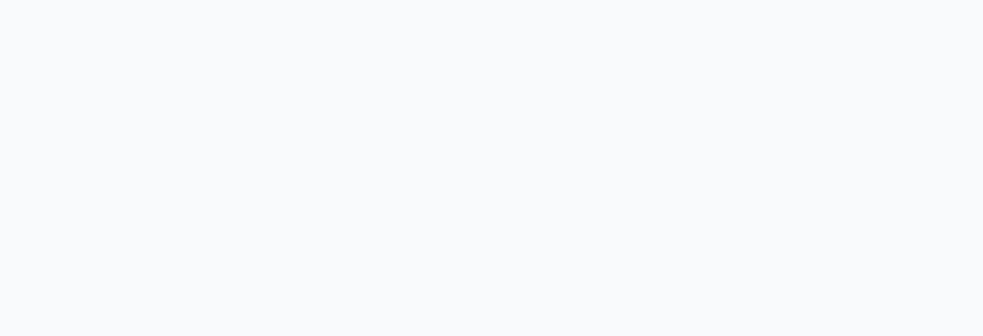
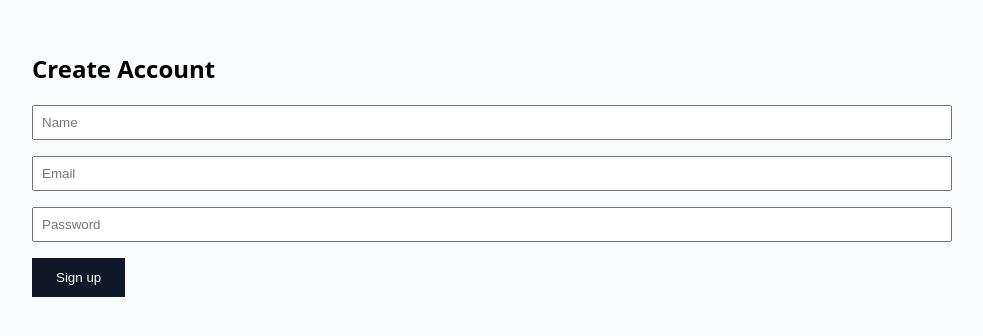
Before and after one commit to Mohd-Inzamam/ATS-Job-Tracker, a React (Vite) app in the folder client/: page /signup in a window 1280 px wide. Before the commit this address had no page. Shown: the top 336 px of the page, without its empty margins (158-1141 px from the left). Built offline with nearby package versions, Linux system fonts and the light colour scheme.

Commit message:
Build Login and Signup Form. AuthContext and Protected routes setted up.

```diff
--- a/client/src/App.jsx
+++ b/client/src/App.jsx
@@ -2,6 +2,11 @@ import { Routes, Route } from "react-router-dom";
 import Landing from "./pages/Landing";
 import ATSUpload from "./pages/ATSUpload";
 import ATSResult from "./pages/ATSResult";
+import Login from "./pages/Login";
+import Signup from "./pages/Signup";
+import Dashboard from "./pages/Dashboard";
+import ProtectedRoute from "./components/ProtectedRoute";
+import "./styles/global.css";
 
 export default function App() {
   return (
@@ -9,6 +14,16 @@ export default function App() {
       <Route path="/" element={<Landing />} />
       <Route path="/ats" element={<ATSUpload />} />
       <Route path="/ats/result" element={<ATSResult />} />
+      <Route path="/login" element={<Login />} />
+      <Route path="/signup" element={<Signup />} />
+      <Route
+        path="/dashboard"
+        element={
+          <ProtectedRoute>
+            <Dashboard />
+          </ProtectedRoute>
+        }
+      />
     </Routes>
   );
 }
--- a/client/src/api/api.js
+++ b/client/src/api/api.js
@@ -1,4 +1,24 @@
 const API_BASE_URL = 'http://localhost:5000/';
+
+export const API_BASE = "/api";
+
+
+export async function apiFetch(endpoint, options = {}) {
+    const token = localStorage.getItem("token");
+
+
+    const res = await fetch(`${API_BASE}${endpoint}`, {
+        ...options,
+        headers: {
+            ...(options.headers || {}),
+            Authorization: token ? `Bearer ${token}` : undefined
+        }
+    });
+
+
+    if (!res.ok) throw new Error("API Error");
+    return res.json();
+}
 
 export const checkATS = async (file) => {
     const formData = new FormData();
--- /dev/null
+++ b/client/src/components/ProtectedRoute.jsx
@@ -0,0 +1,7 @@
+import { Navigate } from "react-router-dom";
+import { useAuth } from "../context/AuthContext";
+
+export default function ProtectedRoute({ children }) {
+  const { user } = useAuth();
+  return user ? children : <Navigate to="/login" />;
+}
--- /dev/null
+++ b/client/src/context/AuthContext.jsx
@@ -0,0 +1,33 @@
+import { createContext, useContext, useState } from "react";
+import { loginService, registerService } from "../services/authService";
+
+const AuthContext = createContext();
+
+export function AuthProvider({ children }) {
+  const [user, setUser] = useState(null);
+
+  const login = async (credentials) => {
+    const data = await loginService(credentials);
+    setUser(data.user);
+    localStorage.setItem("token", data.token);
+  };
+
+  const signup = async (payload) => {
+    const data = await registerService(payload);
+    setUser(data.user);
+    localStorage.setItem("token", data.token);
+  };
+
+  const logout = () => {
+    setUser(null);
+    localStorage.removeItem("token");
+  };
+
+  return (
+    <AuthContext.Provider value={{ user, login, signup, logout }}>
+      {children}
+    </AuthContext.Provider>
+  );
+}
+
+export const useAuth = () => useContext(AuthContext);
--- a/client/src/main.jsx
+++ b/client/src/main.jsx
@@ -3,11 +3,14 @@ import ReactDOM from "react-dom/client";
 import { BrowserRouter } from "react-router-dom";
 import App from "./App";
 import "./styles/global.css";
+import { AuthProvider } from "./context/AuthContext";
 
 ReactDOM.createRoot(document.getElementById("root")).render(
   <React.StrictMode>
     <BrowserRouter>
-      <App />
+      <AuthProvider>
+        <App />
+      </AuthProvider>
     </BrowserRouter>
   </React.StrictMode>,
 );
--- /dev/null
+++ b/client/src/pages/Dashboard.jsx
@@ -0,0 +1,8 @@
+export default function Dashboard() {
+  return (
+    <div className="container">
+      <h1>Dashboard</h1>
+      <p>Welcome to your ATS workspace.</p>
+    </div>
+  );
+}
--- /dev/null
+++ b/client/src/pages/Login.jsx
@@ -0,0 +1,31 @@
+import { useState } from "react";
+import { useNavigate } from "react-router-dom";
+import { useAuth } from "../context/AuthContext";
+
+export default function Login() {
+  const [form, setForm] = useState({ email: "", password: "" });
+  const { login } = useAuth();
+  const navigate = useNavigate();
+
+  const handleSubmit = async (e) => {
+    e.preventDefault();
+    await login(form);
+    navigate("/dashboard");
+  };
+
+  return (
+    <form className="container" onSubmit={handleSubmit}>
+      <h2>Login</h2>
+      <input
+        placeholder="Email"
+        onChange={(e) => setForm({ ...form, email: e.target.value })}
+      />
+      <input
+        type="password"
+        placeholder="Password"
+        onChange={(e) => setForm({ ...form, password: e.target.value })}
+      />
+      <button className="btn-primary">Login</button>
+    </form>
+  );
+}
--- /dev/null
+++ b/client/src/pages/Signup.jsx
@@ -0,0 +1,35 @@
+import { useState } from "react";
+import { useNavigate } from "react-router-dom";
+import { useAuth } from "../context/AuthContext";
+
+export default function Signup() {
+  const [form, setForm] = useState({ name: "", email: "", password: "" });
+  const { signup } = useAuth();
+  const navigate = useNavigate();
+
+  const handleSubmit = async (e) => {
+    e.preventDefault();
+    await signup(form);
+    navigate("/dashboard");
+  };
+
+  return (
+    <form className="container" onSubmit={handleSubmit}>
+      <h2>Create Account</h2>
+      <input
+        placeholder="Name"
+        onChange={(e) => setForm({ ...form, name: e.target.value })}
+      />
+      <input
+        placeholder="Email"
+        onChange={(e) => setForm({ ...form, email: e.target.value })}
+      />
+      <input
+        type="password"
+        placeholder="Password"
+        onChange={(e) => setForm({ ...form, password: e.target.value })}
+      />
+      <button className="btn-primary">Sign up</button>
+    </form>
+  );
+}
--- /dev/null
+++ b/client/src/services/authService.jsx
@@ -0,0 +1,15 @@
+import { apiFetch } from "../api/api";
+
+export const loginService = (data) =>
+  apiFetch("/login", {
+    method: "POST",
+    headers: { "Content-Type": "application/json" },
+    body: JSON.stringify(data),
+  });
+
+export const registerService = (data) =>
+  apiFetch("/register", {
+    method: "POST",
+    headers: { "Content-Type": "application/json" },
+    body: JSON.stringify(data),
+  });
--- a/client/src/styles/global.css
+++ b/client/src/styles/global.css
@@ -45,3 +45,10 @@ body {
     height: 40px;
     margin: 1rem 0;
 }
+
+input {
+    display: block;
+    width: 100%;
+    margin-bottom: 1rem;
+    padding: 0.5rem;
+}
```
